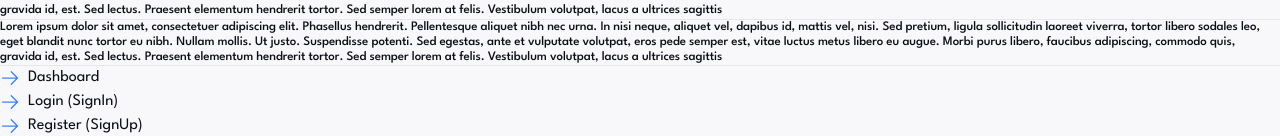
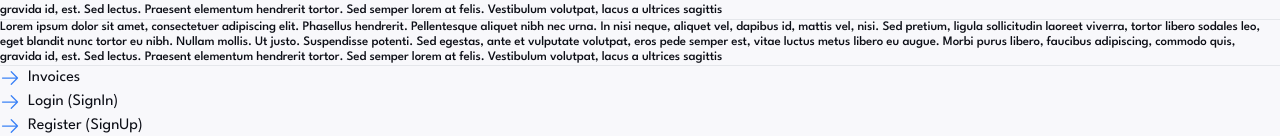
Before and after one commit to jakubjirous/invoicer, a Next.js app: page / in a window 1280 px wide. Shown: the part 1412-1548 px from the top of the page. Built offline with nearby package versions, Linux system fonts and the light colour scheme.

Commit message:
refactor: update get started link

```diff
--- a/app/(privateRoutes)/dashboard/page.tsx
+++ /dev/null
@@ -1,27 +0,0 @@
-import { auth, SignedIn, UserButton } from "@clerk/nextjs";
-import type { Metadata } from "next";
-
-export const metadata: Metadata = {
-  title: "Dashboard",
-};
-
-export default async function Page() {
-  // Get the userId from auth() -- if null, the user is not logged in
-  const { userId } = auth();
-
-  if (userId) {
-    // Query DB for user specific information or display assets only to logged in users
-  }
-
-  return (
-    <>
-      Dashboard
-      <hr />
-      <SignedIn>
-        <UserButton afterSignOutUrl="/" />
-      </SignedIn>
-      <hr />
-      <pre>{JSON.stringify(userId, null, 2)}</pre>
-    </>
-  );
-}
--- a/app/page.tsx
+++ b/app/page.tsx
@@ -28,11 +28,7 @@ export default function Home() {
               Empower Your Business with Seamless Invoice Management
             </h2>
             <div>
-              <Button
-                href="/sign-in"
-                variant="secondary"
-                className="focus-visible:ring-oxford dark:focus-visible:ring-white"
-              >
+              <Button href="/invoices" variant="secondary">
                 Get Started
               </Button>
             </div>
@@ -153,9 +149,9 @@ export default function Home() {
 
         <ul>
           <li>
-            <Link href="/dashboard" className="flex items-center gap-2">
+            <Link href="/invoices" className="flex items-center gap-2">
               <ArrowRightIcon className="h-5 w-5 text-blue-500" />
-              Dashboard
+              Invoices
             </Link>
           </li>
           <li>
```
